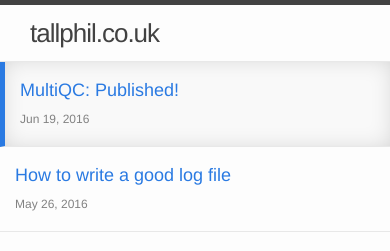
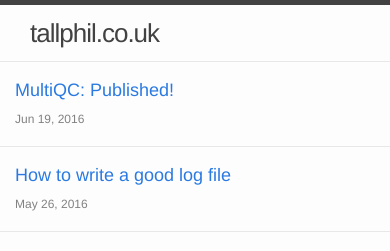
Before and after one commit to ewels/tallphil.co.uk, a Jekyll site: the page built from index.html, in a window 390 px wide. Shown: the top 251 px of the page. Built offline with Jekyll 4.4.1, drawn with Linux system fonts in a browser that asks for light colours.

Commit message:
Removed side nav active styling on mobile.

```diff
--- a/_sass/_layout.scss
+++ b/_sass/_layout.scss
@@ -143,6 +143,15 @@
         box-shadow: inset 0px 0px 26px -7px rgba(0,0,0,0.2);
     }
 }
+@include media-query($on-palm) {
+    .post-list > li a.active {
+        border-left: none;
+        background-color: transparent;
+        -webkit-box-shadow: none;
+        -moz-box-shadow: none;
+        box-shadow: none;
+    }
+}
 
 .post-link {
     display: block;
```
